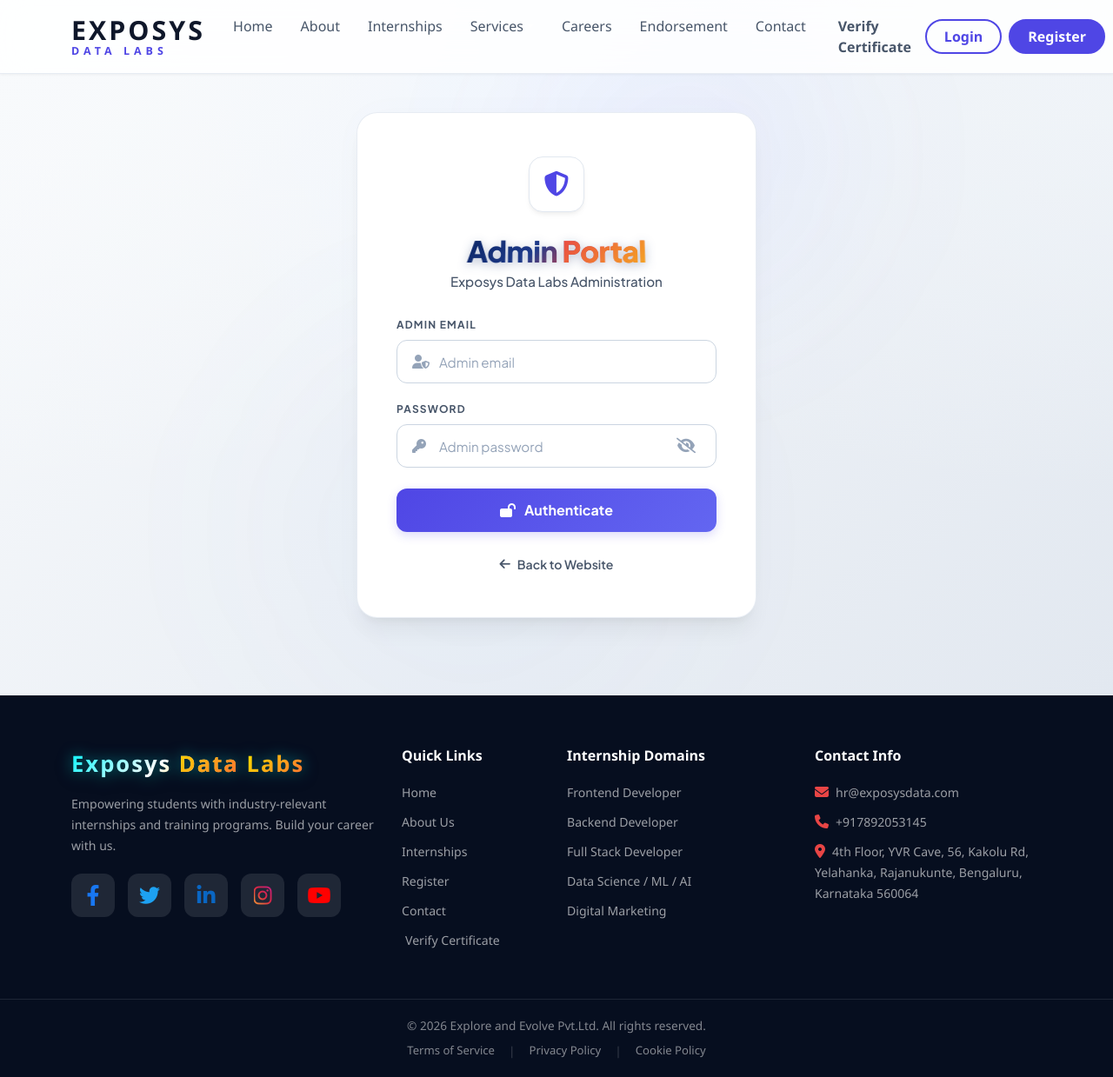
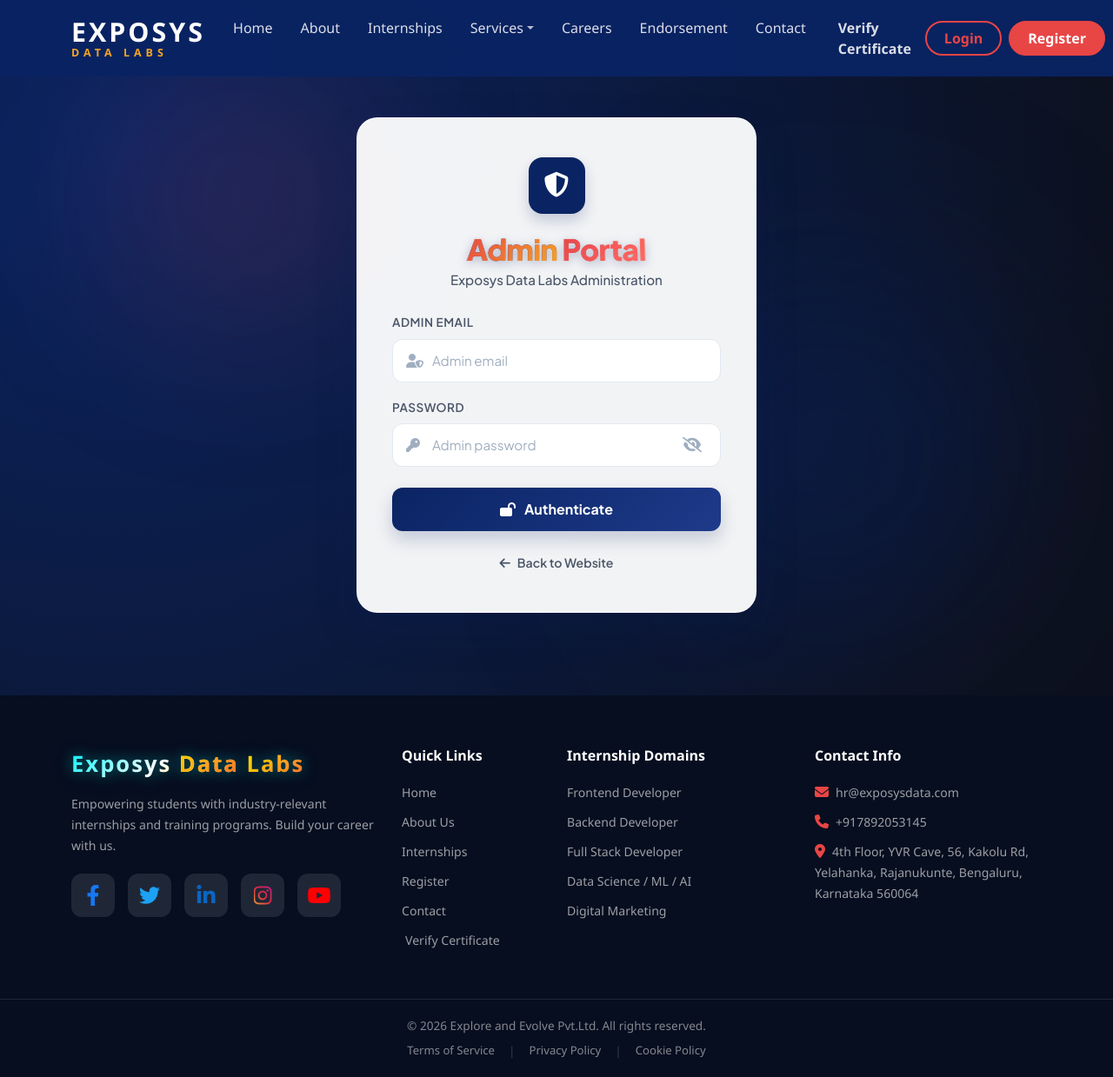
Before and after one commit to NarroillaSriram/EXPOSYSDATALABS, a Flask app: page /admin/login in a window 1280 px wide. Shown: the whole page at 87% size. Run offline with Flask 3, Linux system fonts and the light colour scheme; parts of the project's set-up code (start-up, migrations or seed data) failed here and were passed over; some libraries are stand-ins or nearby versions; some web fonts are replaced.

Commit message:
style: align admin login theme with student portal

```diff
--- a/templates/auth/admin_login.html
+++ b/templates/auth/admin_login.html
@@ -8,16 +8,16 @@
 
   /* Global variables for this specific page */
   :root {
-    --admin-bg-start: #f8fafc; /* Slate 50 */
-    --admin-bg-end: #e2e8f0;   /* Slate 200 */
-    --admin-card-bg: #ffffff;
-    --admin-card-border: rgba(226, 232, 240, 0.8);
+    --admin-bg-start: #0a2463;  /* Deep Navy */
+    --admin-bg-end: #0d111e;    /* Midnight Blue */
+    --admin-card-bg: rgba(255, 255, 255, 0.95);
+    --admin-card-border: rgba(255, 255, 255, 0.5);
     --admin-input-bg: #ffffff;
-    --admin-input-border: #cbd5e1;
-    --admin-text-primary: #0f172a;    /* Slate 900 */
-    --admin-text-secondary: #475569;  /* Slate 600 */
-    --admin-accent-indigo: #4f46e5;   /* Indigo 600 */
-    --admin-accent-indigo-light: #6366f1; /* Indigo 500 */
+    --admin-input-border: #e2e8f0;
+    --admin-text-primary: #1a202c;
+    --admin-text-secondary: #4a5568;
+    --admin-accent-primary: #0a2463;
+    --admin-accent-secondary: #e84545;
   }
 
   /* Apply modern typography */
@@ -25,95 +25,40 @@
     font-family: 'Plus Jakarta Sans', -apple-system, BlinkMacSystemFont, "Segoe UI", Roboto, sans-serif !important;
   }
 
-  /* Frosted-glass light navbar overrides */
-  .navbar {
-    background: rgba(255, 255, 255, 0.85) !important;
-    backdrop-filter: blur(16px) !important;
-    -webkit-backdrop-filter: blur(16px) !important;
-    border-bottom: 1px solid rgba(226, 232, 240, 0.8) !important;
-    box-shadow: 0 1px 3px rgba(0, 0, 0, 0.05) !important;
-    padding: 10px 0 !important;
-  }
-
-  .brand-main {
-    color: var(--admin-text-primary) !important;
-  }
-
-  .brand-sub {
-    color: var(--admin-accent-indigo) !important;
-  }
-
-  .navbar-toggler-icon {
-    filter: invert(1) !important;
-  }
-
-  .navbar-nav .nav-link {
-    color: var(--admin-text-secondary) !important;
-  }
-
-  .navbar-nav .nav-link:hover,
-  .navbar-nav .nav-link.active {
-    color: var(--admin-text-primary) !important;
-    background: rgba(79, 70, 229, 0.08) !important;
-  }
-
-  .btn-nav-login {
-    border-color: var(--admin-accent-indigo) !important;
-    color: var(--admin-accent-indigo) !important;
-  }
-
-  .btn-nav-login:hover {
-    background: var(--admin-accent-indigo) !important;
-    color: #ffffff !important;
-  }
-
-  .btn-nav-register {
-    background: var(--admin-accent-indigo) !important;
-    border-color: var(--admin-accent-indigo) !important;
-    color: #ffffff !important;
-  }
-
-  .btn-nav-register:hover {
-    background: var(--admin-accent-indigo-light) !important;
-    border-color: var(--admin-accent-indigo-light) !important;
-  }
-
-  /* Ambient glowing accents */
+  /* Glowing Orbs matching student login portal */
   .glowing-orb-1 {
     position: absolute;
-    width: 600px;
-    height: 600px;
-    background: radial-gradient(circle, rgba(79, 70, 229, 0.05) 0%, rgba(255, 255, 255, 0) 70%);
-    filter: blur(60px);
+    width: 300px;
+    height: 300px;
+    background: rgba(232, 69, 69, 0.15);
+    filter: blur(100px);
     border-radius: 50%;
-    top: -15%;
-    right: 15%;
+    top: 10%;
+    left: 10%;
     pointer-events: none;
   }
 
   .glowing-orb-2 {
     position: absolute;
-    width: 700px;
-    height: 700px;
-    background: radial-gradient(circle, rgba(59, 130, 246, 0.04) 0%, rgba(255, 255, 255, 0) 70%);
-    filter: blur(80px);
+    width: 400px;
+    height: 400px;
+    background: rgba(10, 36, 99, 0.4);
+    filter: blur(120px);
     border-radius: 50%;
-    bottom: -20%;
-    left: 15%;
+    bottom: 10%;
+    right: 10%;
     pointer-events: none;
   }
 
-  /* Stripe-like Premium Card styling */
+  /* Glassmorphism Card styling matching Student Login */
   .auth-card-custom {
     background: var(--admin-card-bg) !important;
     border: 1px solid var(--admin-card-border) !important;
+    backdrop-filter: blur(20px) !important;
+    -webkit-backdrop-filter: blur(20px) !important;
     border-radius: 24px !important;
-    box-shadow:
-      0 1px 3px rgba(0, 0, 0, 0.02),
-      0 20px 25px -5px rgba(0, 0, 0, 0.05),
-      0 10px 10px -5px rgba(0, 0, 0, 0.04),
-      0 0 40px rgba(79, 70, 229, 0.02) !important;
-    padding: 50px 45px !important;
+    box-shadow: 0 20px 50px rgba(10, 36, 99, 0.15) !important;
+    padding: 45px 40px !important;
     width: 100%;
     max-width: 460px;
     z-index: 5;
@@ -121,41 +66,30 @@
   }
 
   .auth-card-custom:hover {
-    box-shadow:
-      0 1px 3px rgba(0, 0, 0, 0.02),
-      0 25px 35px -5px rgba(0, 0, 0, 0.07),
-      0 12px 15px -5px rgba(0, 0, 0, 0.05),
-      0 0 50px rgba(79, 70, 229, 0.04) !important;
+    box-shadow: 0 25px 60px rgba(10, 36, 99, 0.22) !important;
   }
 
-  /* Refined Logo & Shield Container */
+  /* Shield Container */
   .logo-shield-container {
-    width: 64px;
-    height: 64px;
-    background: #ffffff !important;
-    border: 1.5px solid #e2e8f0 !important;
+    width: 65px;
+    height: 65px;
+    background: var(--admin-accent-primary) !important;
     border-radius: 16px !important;
     display: flex;
     align-items: center;
     justify-content: center;
-    margin: 0 auto 24px;
-    box-shadow:
-      0 4px 6px -1px rgba(0, 0, 0, 0.05),
-      0 2px 4px -1px rgba(0, 0, 0, 0.03);
+    margin: 0 auto 20px;
+    box-shadow: 0 8px 16px rgba(10, 36, 99, 0.2);
     transition: all 0.4s cubic-bezier(0.16, 1, 0.3, 1);
   }
 
   .auth-card-custom:hover .logo-shield-container {
-    transform: translateY(-2px);
-    border-color: var(--admin-accent-indigo) !important;
-    box-shadow:
-      0 8px 12px -1px rgba(79, 70, 229, 0.1),
-      0 4px 6px -1px rgba(79, 70, 229, 0.05);
+    transform: translateY(-3px) rotate(5deg);
   }
 
   .logo-shield-container i {
     font-size: 1.8rem !important;
-    color: var(--admin-accent-indigo) !important;
+    color: #ffffff !important;
   }
 
   /* Inputs & Input Groups */
@@ -166,10 +100,10 @@
 
   .input-group-custom i, .password-field-container i.fa-key {
     position: absolute;
-    left: 18px;
+    left: 16px;
     top: 50%;
     transform: translateY(-50%);
-    color: #94a3b8;
+    color: #a0aec0;
     font-size: 1rem;
     transition: all 0.3s ease;
     z-index: 5;
@@ -177,7 +111,7 @@
   }
 
   .form-control-custom {
-    padding-left: 48px !important;
+    padding-left: 45px !important;
     border-radius: 12px !important;
     height: 50px !important;
     background: var(--admin-input-bg) !important;
@@ -190,48 +124,31 @@
   }
 
   .form-control-custom::placeholder {
-    color: #94a3b8 !important;
+    color: #a0aec0 !important;
     font-weight: 400 !important;
   }
 
   /* Input focus states */
   .form-control-custom:focus {
     background: #ffffff !important;
-    border-color: var(--admin-accent-indigo) !important;
-    box-shadow:
-      0 0 0 4px rgba(79, 70, 229, 0.1) !important;
+    border-color: var(--admin-accent-primary) !important;
+    box-shadow: 0 0 0 4px rgba(10, 36, 99, 0.1) !important;
   }
 
   .form-control-custom:focus ~ i,
   .form-control-custom:focus + i {
-    color: var(--admin-accent-indigo) !important;
-  }
-
-  /* Autofill corrections */
-  input:-webkit-autofill,
-  input:-webkit-autofill:hover,
-  input:-webkit-autofill:focus,
-  textarea:-webkit-autofill,
-  textarea:-webkit-autofill:hover,
-  textarea:-webkit-autofill:focus,
-  select:-webkit-autofill,
-  select:-webkit-autofill:hover,
-  select:-webkit-autofill:focus {
-    border: 1.5px solid var(--admin-input-border) !important;
-    -webkit-text-fill-color: var(--admin-text-primary) !important;
-    -webkit-box-shadow: 0 0 0px 1000px #ffffff inset !important;
-    transition: background-color 5000s ease-in-out 0s;
+    color: var(--admin-accent-primary) !important;
   }
 
   /* Password Toggle Button */
   .password-toggle-btn {
     position: absolute;
-    right: 14px;
+    right: 12px;
     top: 50%;
     transform: translateY(-50%);
     background: transparent;
     border: none;
-    color: #94a3b8;
+    color: #a0aec0;
     cursor: pointer;
     display: flex;
     align-items: center;
@@ -244,21 +161,21 @@
   }
 
   .password-toggle-btn:hover {
-    color: var(--admin-accent-indigo) !important;
+    color: var(--admin-accent-primary) !important;
   }
 
   /* Form labels */
   .form-label-custom {
-    font-weight: 700 !important;
-    font-size: 0.75rem !important;
+    font-weight: 600 !important;
+    font-size: 0.85rem !important;
     color: var(--admin-text-secondary) !important;
     text-transform: uppercase !important;
-    letter-spacing: 1.2px !important;
+    letter-spacing: 0.5px !important;
     margin-bottom: 8px !important;
     display: inline-block;
   }
 
-  /* Primary Button (Indigo Gradient) */
+  /* Primary Button (Navy blue gradient matching student portal) */
   .btn-primary-custom {
     height: 50px !important;
     border-radius: 12px !important;
@@ -269,21 +186,21 @@
     justify-content: center !important;
     gap: 10px !important;
     border: none !important;
-    background: linear-gradient(135deg, var(--admin-accent-indigo) 0%, var(--admin-accent-indigo-light) 100%) !important;
+    background: linear-gradient(135deg, var(--admin-accent-primary) 0%, #1e3a8a 100%) !important;
     color: #ffffff !important;
-    box-shadow: 0 4px 12px rgba(79, 70, 229, 0.2) !important;
+    box-shadow: 0 10px 20px rgba(10, 36, 99, 0.2) !important;
     transition: all 0.3s cubic-bezier(0.16, 1, 0.3, 1) !important;
     cursor: pointer;
   }
 
   .btn-primary-custom:hover {
-    background: linear-gradient(135deg, #4338ca 0%, var(--admin-accent-indigo) 100%) !important;
-    transform: translateY(-1px) !important;
-    box-shadow: 0 8px 18px rgba(79, 70, 229, 0.3) !important;
+    background: linear-gradient(135deg, #0a2463 0%, #111827 100%) !important;
+    transform: translateY(-2px) !important;
+    box-shadow: 0 12px 24px rgba(10, 36, 99, 0.3) !important;
   }
 
   .btn-primary-custom:active {
-    transform: translateY(1px) !important;
+    transform: translateY(0) !important;
   }
 
   /* Back to website link */
@@ -303,7 +220,7 @@
   }
 
   .back-link:hover {
-    color: var(--admin-accent-indigo) !important;
+    color: var(--admin-accent-secondary) !important;
   }
 
   .back-link:hover i {
@@ -313,17 +230,13 @@
   /* Alert message improvements */
   .local-alerts .alert {
     border-radius: 12px !important;
-    background: rgba(239, 68, 68, 0.05) !important;
-    border: 1.5px solid rgba(239, 68, 68, 0.15) !important;
-    color: #dc2626 !important;
     font-weight: 500 !important;
-    padding: 12px 16px !important;
   }
 </style>
 {% endblock %}
 
 {% block content %}
-<div class="auth-wrapper" style="padding: 100px 20px 60px; min-height: 100vh; display: flex; align-items: center; justify-content: center; background: radial-gradient(at 0% 0%, #f8fafc 0px, transparent 50%), radial-gradient(at 50% 0%, #eff6ff 0px, transparent 50%), radial-gradient(at 100% 0%, #f1f5f9 0px, transparent 50%), linear-gradient(135deg, var(--admin-bg-start) 0%, var(--admin-bg-end) 100%); position: relative; overflow: hidden;">
+<div class="auth-wrapper" style="padding: 100px 20px 60px; min-height: 100vh; display: flex; align-items: center; justify-content: center; background: radial-gradient(circle at 10% 20%, var(--admin-bg-start) 0%, var(--admin-bg-end) 90%); position: relative; overflow: hidden;">
   <!-- Ambient glowing accents -->
   <div class="glowing-orb-1"></div>
   <div class="glowing-orb-2"></div>
@@ -334,7 +247,7 @@
         <i class="fas fa-shield-alt"></i>
       </div>
       <h2 style="font-weight: 800; font-size: 2.1rem; letter-spacing: -0.5px; margin-bottom: 5px; color: var(--admin-text-primary);">
-        Admin <span style="color: var(--admin-accent-indigo);">Portal</span>
+        <span style="color: var(--admin-accent-primary);">Admin</span> <span style="background: linear-gradient(135deg, var(--admin-accent-secondary) 0%, #ff6b6b 100%); -webkit-background-clip: text; -webkit-text-fill-color: transparent; background-clip: text;">Portal</span>
       </h2>
       <p style="color: var(--admin-text-secondary); font-size: 0.95rem; font-weight: 500;">Exposys Data Labs Administration</p>
     </div>
@@ -347,7 +260,7 @@
             <div class="alert alert-{{ 'danger' if category == 'error' or category == 'danger' else category }} alert-dismissible fade show py-2 px-3 small border-0 shadow-sm" role="alert">
               <i class="fas fa-{% if category == 'success' %}check-circle{% else %}exclamation-circle{% endif %} me-2"></i>
               {{ message }}
-              <button type="button" class="btn-close btn-close-white" data-bs-dismiss="alert" style="padding: 0.85rem 1rem; font-size: 0.75rem;"></button>
+              <button type="button" class="btn-close" data-bs-dismiss="alert" style="padding: 0.85rem 1rem; font-size: 0.75rem;"></button>
             </div>
           {% endfor %}
         </div>
```
